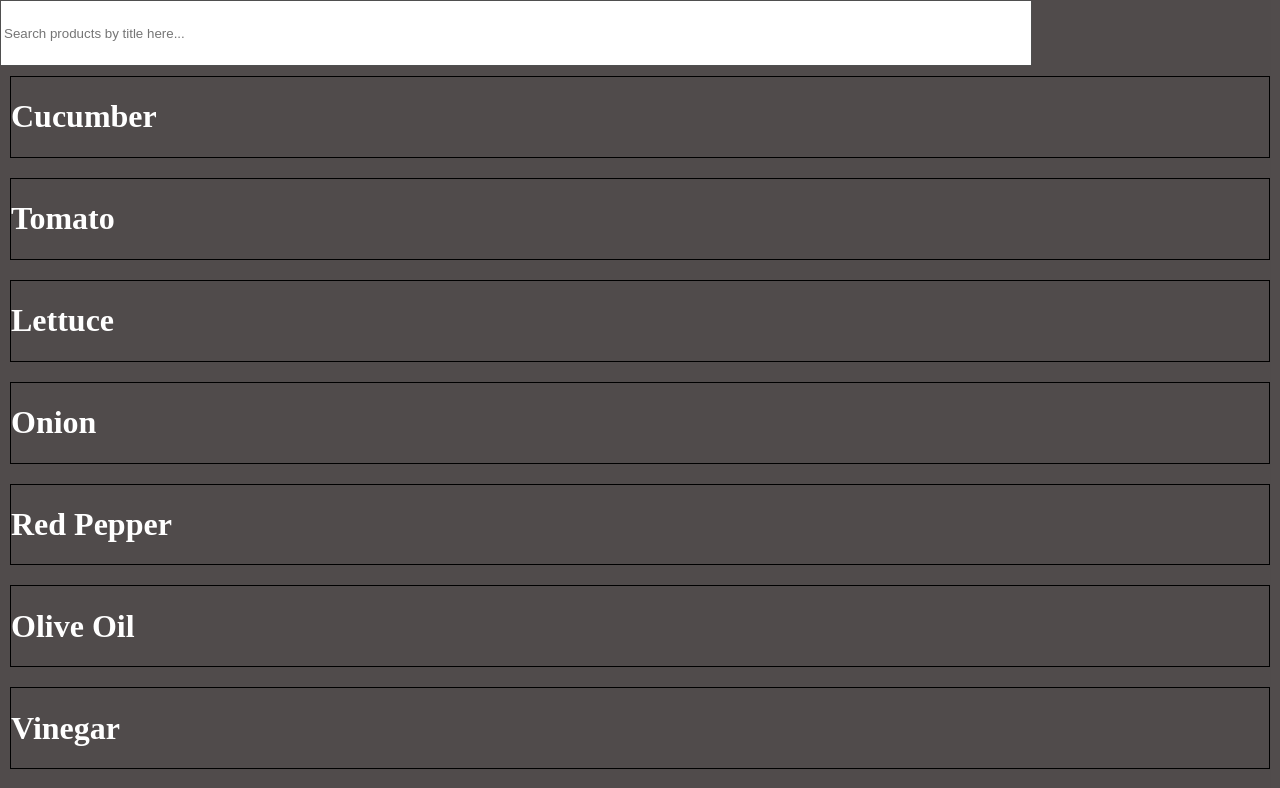
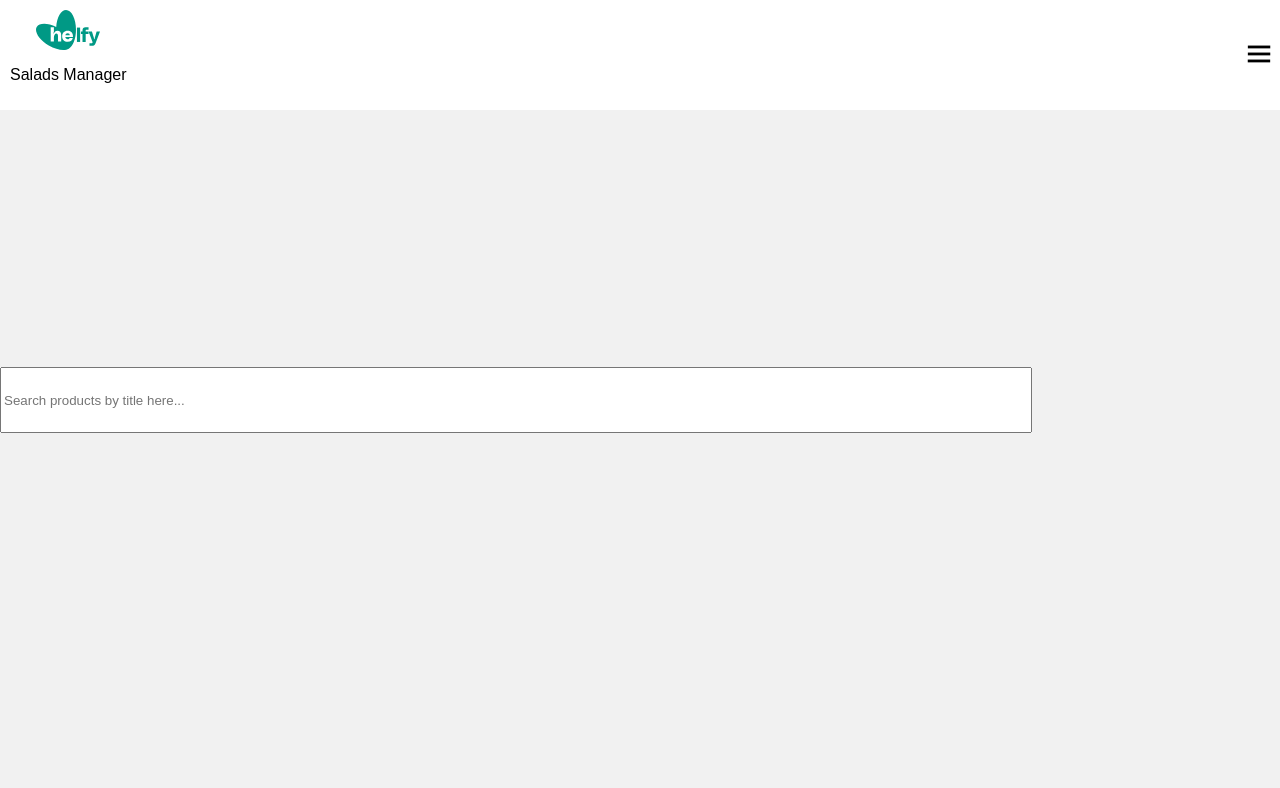
Before and after one commit to uriziv17/helfy_fullstack_react_task, a React (Vite) app: page /products in a window 1280 px wide. Shown: the top 788 px of the page. Built offline with nearby package versions, Linux system fonts and the light colour scheme.

Commit message:
Header component

```diff
--- a/src/App.css
+++ b/src/App.css
@@ -1,21 +1,31 @@
-
 #root {
 	min-height: 100vh;
 	display: flex;
 	flex-direction: column;
 	align-items: center;
 	justify-content: center;
-  color: white;
-  background-color: rgba(43, 37, 37, 0.808);
+	/* color: white; */
 }
 
 body {
+	font-family: Arial, sans-serif;
 	padding: 0;
 	margin: 0;
 	min-height: screen;
 	background-color: #f1f1f1;
 }
 
+.header {
+	position: fixed;
+	top: 0;
+	width: 100%;
+	display: flex;
+	justify-content: space-between;
+	align-items: center;
+	padding: 10px;
+	background-color: white;
+	z-index: 1000;
+}
 
 .product-card {
 	display: flex;
@@ -33,8 +43,20 @@ body {
 	justify-content: center;
 }
 
-
 .search-bar {
 	width: 80%;
 	height: 60px;
 }
+
+.footer {
+	text-align: center;
+	padding: 10px;
+	font-size: 14px;
+	color: #555;
+}
+
+.footer a {
+	text-decoration: none;
+	color: #009688;
+	font-weight: bold;
+}
--- /dev/null
+++ b/src/components/Header.tsx
@@ -0,0 +1,33 @@
+import React from "react";
+
+const Header = () => {
+	return (
+		<div className="header">
+			<div
+				style={{
+					display: "flex",
+					flexDirection: "column",
+					justifyContent: "center",
+					alignItems: "center",
+				}}
+			>
+				<img
+					src="src/assets/Helfy-Logo.svg"
+					alt="Logo"
+					style={{ height: "40px" }}
+				/>
+				<p>Salads Manager</p>
+			</div>
+
+			<button style={{ background: "none", border: "none", cursor: "pointer" }}>
+				<img
+					src="src/assets/hamburger-menu-mobile-svgrepo-com.svg"
+					alt="Menu"
+					style={{ height: "30px", marginRight: "10px" }}
+				/>
+			</button>
+		</div>
+	);
+};
+
+export default Header;
--- a/src/pages/Products.tsx
+++ b/src/pages/Products.tsx
@@ -1,35 +1,33 @@
-import { useEffect, useState } from "react"
+import { useEffect, useState } from "react";
 import { DB, Product } from "../data-providers/Server";
 import { IoExtensionPuzzle } from "react-icons/io5";
 import SearchFilter from "../components/SearchFilter";
+import Header from "../components/Header";
 
 const Products = () => {
-
 	const [products, setProducts] = useState<Product[]>([]);
 
 	useEffect(() => {
-    DB.getAllProducts().then(products => setProducts(products));
-  }, [])
-
+		DB.getAllProducts().then((products) => setProducts(products));
+	}, []);
 
 	return (
 		<div className="products-page">
-      <SearchFilter/>
+			<Header />
+			<SearchFilter />
 			{/* start of solution */}
-      {
-        products.map((product) => {
+			{/* {products.map((product) => {
 				const isSalad = product.ingredients.length > 0;
 				return (
 					<div key={product.id} className="product-card">
 						<h1>{product.title}</h1>
 						<p>{isSalad ? <IoExtensionPuzzle size={25} /> : null}</p>
 					</div>
-          )
-        })
-      }
+				);
+			})} */}
 			{/* end of solution */}
 		</div>
-  )
-}
+	);
+};
 
-export default Products
+export default Products;
```
Also changed, not shown: src/assets/Helfy-Logo.svg (added), src/assets/hamburger-menu-mobile-svgrepo-com.svg (added). Lines whose indentation alone changed are shown as unchanged.
